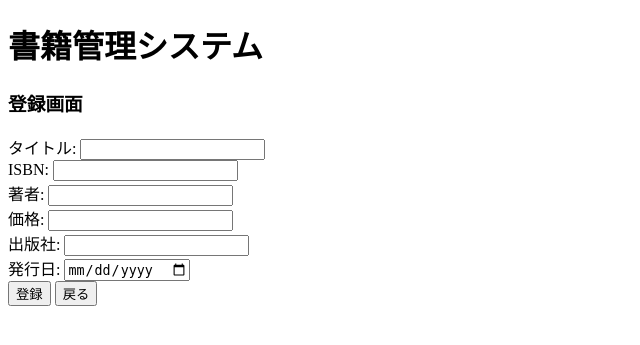
After one commit to takehiro224/book_list, a PHP site: page /htdocs/form.php in a window 1280 px wide. The commit adds this page. Shown: the top 345 px of the page, without its empty margins (0-640 px from the left). Run offline with PHP 8.4, Linux system fonts and the light colour scheme; some libraries are stand-ins or nearby versions.

Commit message:
(書籍情報の登録（未完成）)

```diff
--- /dev/null
+++ b/app/htdocs/form.php
@@ -0,0 +1,23 @@
+<?php
+declare(strict_types=1);
+
+require_once(dirname(__DIR__) . "/library/database_access.php");
+
+if(mb_strtolower($_SERVER['REQUEST_METHOD']) === 'post') {
+
+        $title = $_POST['title'] ?? '';
+        $isbn = $_POST['isbn'] ?? '';
+        $price = $_POST['price'] ?? '';
+        $author = $_POST['author'] ?? '';
+        $publisher_name = $_POST['publisher_name'] ?? '';
+        $created = $_POST['created'] ?? '';
+     if(!empty($title) && !empty($isbn) && !empty($price) && !empty($author)){
+        DatabaseAccess::insert($title, $isbn, $price, $author, $publisher_name, $created);
+        require_once(dirname(__DIR__) . "/htdocs/book.php");
+        }
+
+
+}else {
+    require_once(dirname(__DIR__) . "/template/form.php");
+}
+?>
--- a/app/library/database_access.php
+++ b/app/library/database_access.php
@@ -34,4 +34,18 @@ class DatabaseAccess {
         $param['id'] = $id;
         $stmt->execute($param);
     }
+
+    public static function insert(string $title, string $isbn, int $price, string $author, string $publisher_name, string $created){
+        $sql = "INSERT INTO books(title, isbn, price, author, publisher_name, created) VALUES (:title, :isbn, :price, :author, :publisher_name, :created )";
+
+         $params['title'] = $title;
+         $params['isbn'] = $isbn;
+         $params['price'] = $price;
+         $params['author'] = $author;
+         $params['publisher_name'] = $publisher_name;
+         $params['created'] = $created;
+
+        $stmt = self::getInstance()->prepare($sql);
+        return $stmt->execute($params);
+    }
 }
--- /dev/null
+++ b/app/template/form.php
@@ -0,0 +1,44 @@
+<?php declare(strict_types=1); ?>
+<!DOCTYPE html>
+    <head>
+        <meta http-equiv="Content-Type" content="text/html; charset=utf-8" />
+        <title>書籍登録</title>
+    </head>
+    <body>
+        <div id="header">
+            <h1>
+                <div class="clearfix">
+                    <div class="fl">書籍管理システム</div>
+                </div>
+            </h1>
+        </div>
+        <div id="main">
+            <h3 id="title">登録画面</h3>
+            <form action="form.php" method = "post" >
+                <label for ="title"> タイトル:</label>
+                    <input type="text" name = "title">
+                <br>
+
+                <label for ="isbn"> ISBN:</label>
+                    <input type="text" name = "isbn">
+                <br>
+                <label for ="author"> 著者:</label>
+                    <input type="text" name = "author">
+                <br>
+                <label for  ="prce"> 価格:</label>
+                    <input type="text" name = "price">
+                <br>
+                <label for ="publisher_name"> 出版社:</label>
+                    <input type="text" name = "publisher_name">
+                <br>
+                <label for ="created"> 発行日:</label>
+                    <input type="date" name = "created">
+            </form>
+        </div>
+        <div class = "button_block">
+        <input type ="submit" VALUE = "登録" class = "button">
+        <input type ="button" onclick = "history.back()" VALUE = "戻る">
+        </div>
+
+    </body>
+</html>
```
Also changed, not shown: app/template/book.php (+6 -1 lines).
